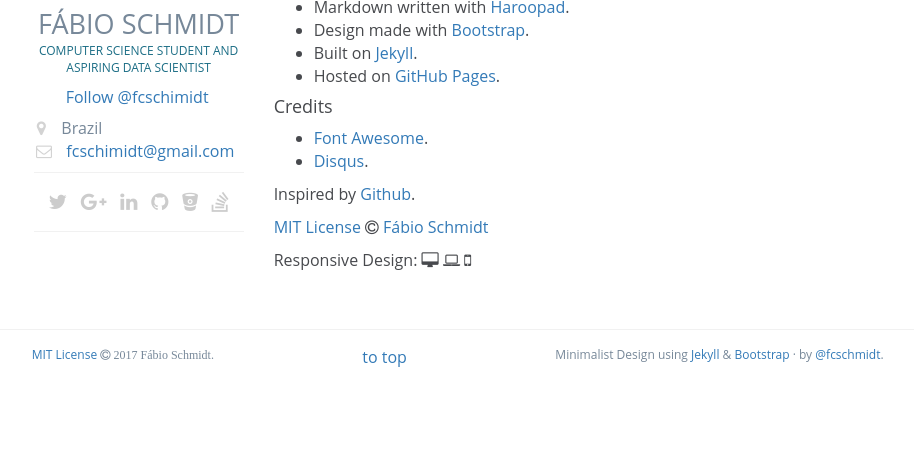
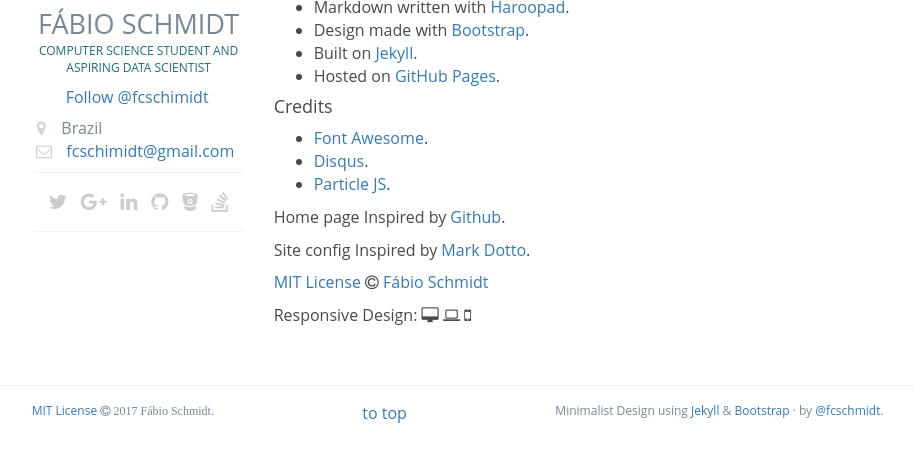
Before and after one commit to fcschmidt/fcschmidt.github.io, a Jekyll site: the page built from pages/site-config.html, in a window 1280 px wide, cut to the strip 304-766 px from the top of the page. Shown: the whole strip, without its empty margins (168-1082 px from the left). Built offline with Jekyll 4.4.1, drawn with Linux system fonts in a browser that asks for light colours; nearby versions of some CDN libraries; comment, search, counter and statistics services are not loaded.

Commit message:
Update Pages

```diff
--- a/pages/blog.html
+++ b/pages/blog.html
@@ -8,7 +8,7 @@ permalink: /blog/
 quote_author: einstein
 ---
 
-<section class="blog__post">
+<section class="wrapper__content blog__post">
     {% for post in site.posts %}
     <article class="box">
         <h3 class="title">
--- a/pages/site-config.html
+++ b/pages/site-config.html
@@ -29,8 +29,10 @@ permalink: /about/site-config/
         <ul>
             <li><a href="http://fortawesome.github.io/Font-Awesome/" target="_blank">Font Awesome</a>.</li>
             <li><a href="https://disqus.com/" target="_blank">Disqus</a>.</li>
+            <li><a href="http://github.com/VincentGarreau/particles.js" target="_blank">Particle JS</a>.</li>
         </ul>
-        <p>Inspired by <a href="https://pages.github.com/" target="_blank">Github</a>.</p>
+        <p>Home page Inspired by <a href="https://pages.github.com/" target="_blank">Github</a>.</p>
+        <p>Site config Inspired by <a href="http://markdotto.com/" target="_blank">Mark Dotto</a>.</p>
         <p>
             <a class="license" href="http://opensource.org/licenses/MIT">MIT License</a>
             <span class="copy"><i class="fa fa-copyright"></i>
```
